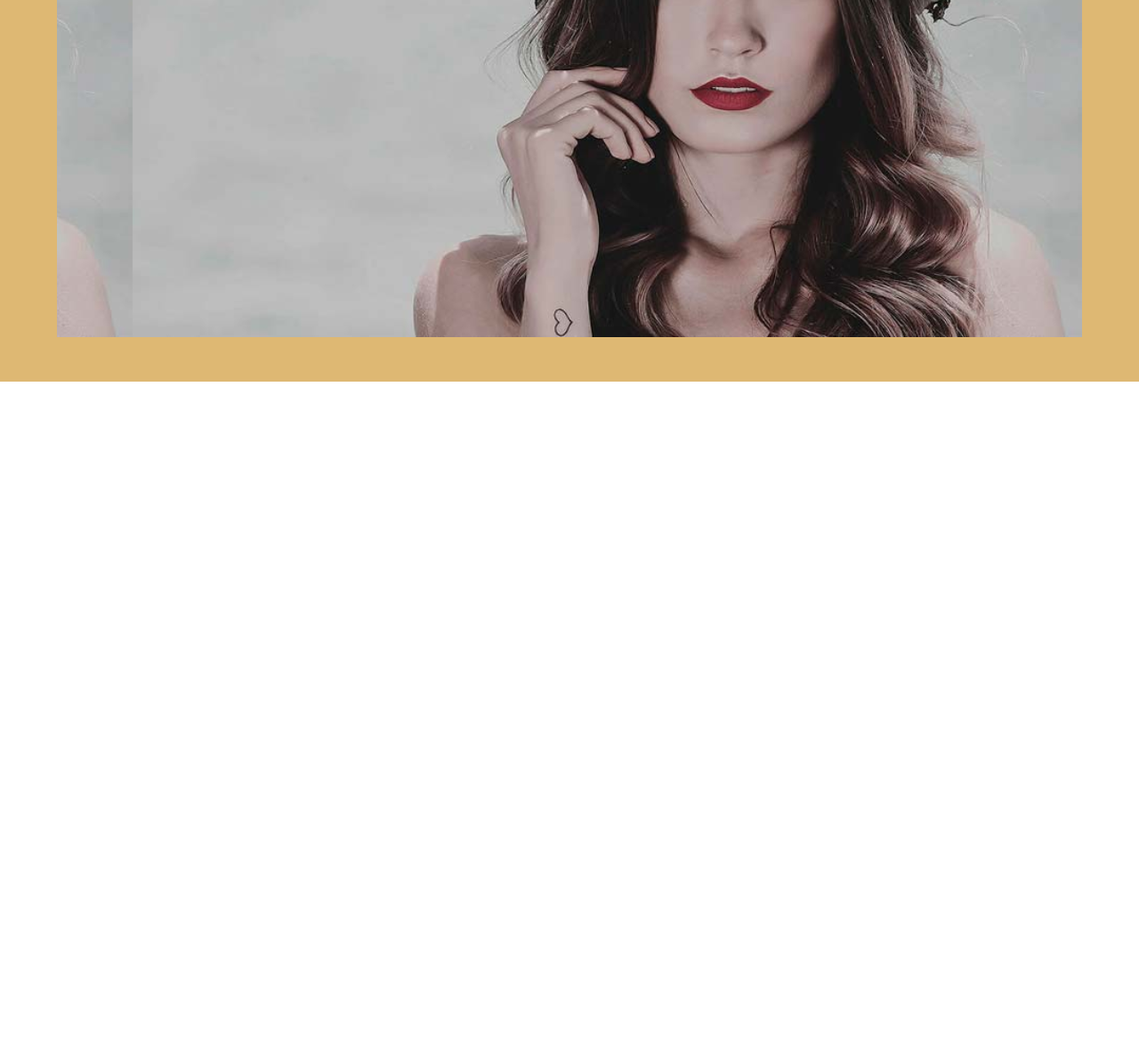
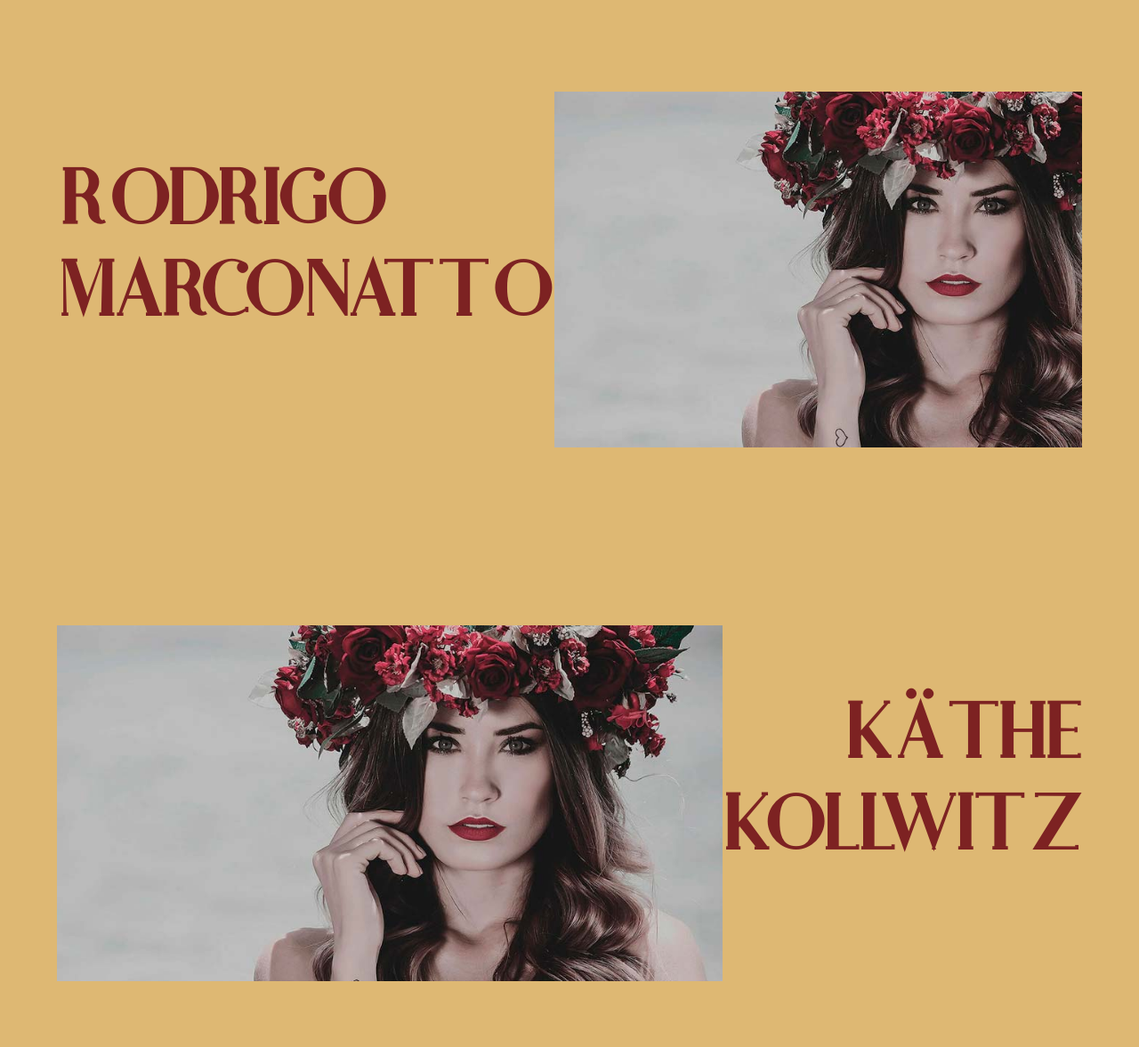
Before and after one commit to ferniemann/tasks, a plain HTML site: page 11Folio/index.html in a window 1280 px wide. Shown: the part 3913-5090 px from the top of the page at 89% size. Before the commit the page ends 4342 px from the top, so only its background shows below. Drawn offline with nearby package versions, Linux system fonts and the light colour scheme.

Commit message:
Änderungen

```diff
--- a/11Folio/assets/css/style.css
+++ b/11Folio/assets/css/style.css
@@ -184,10 +184,22 @@ tbody>tr>td:nth-child(3) {
     margin-right: 5%;
 }
 
-.left {
+.left,
+.right {
+    display: flex;
+    padding-top: 100px;
+    padding-bottom: 100px;
+}
+
+.right {
+    text-align: right;
+}
+
+.img-right,
+.img-left {
     background: url(../img/bg-marconatto-1.jpg);
-    background-position: right;
-    background-size: contain;
     background-repeat: none;
-    height: 600px;
+    background-size: cover;
+    height: 400px;
+    width: 80%;
 }
--- a/11Folio/index.html
+++ b/11Folio/index.html
@@ -111,6 +111,25 @@
                     <h3>
                         Rodrigo<br>Marconatto
                     </h3>
+                    <div class="img-right"></div>
+                </div>
+                <div class="right">
+                    <div class="img-left"></div>
+                    <h3>
+                        Käthe<br>Kollwitz
+                    </h3>
+                </div>
+                <div class="left">
+                    <h3>
+                        Victor Folio<br>2019"
+                    </h3>
+                    <div class="img-right"></div>
+                </div>
+                <div class="right">
+                    <div class="img-left"></div>
+                    <h3>
+                        Bored of<br>Authority
+                    </h3>
                 </div>
             </div>
         </section>
```
